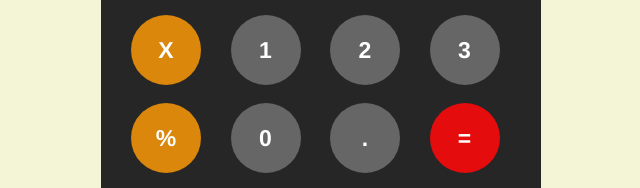
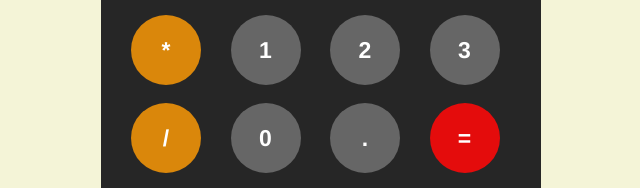
Before and after one commit to mostafa-ehab22/Calculator, a plain HTML site: page index.html in a window 1280 px wide. Shown: the part 398-586 px from the top of the page, 319-959 px from the left. Drawn offline with Linux system fonts and the light colour scheme.

Commit message:
Update buttons visuals

```diff
--- a/index.html
+++ b/index.html
@@ -18,11 +18,11 @@
         <button onclick="addToDisplay('4')">4</button>
         <button onclick="addToDisplay('5')">5</button>
         <button onclick="addToDisplay('6')">6</button>
-        <button onclick="addToDisplay('*')" class="operator">X</button>
+        <button onclick="addToDisplay('*')" class="operator">*</button>
         <button onclick="addToDisplay('1')">1</button>
         <button onclick="addToDisplay('2')">2</button>
         <button onclick="addToDisplay('3')">3</button>
-        <button onclick="addToDisplay('/')" class="operator">%</button>
+        <button onclick="addToDisplay('/')" class="operator">/</button>
         <button onclick="addToDisplay('0')">0</button>
         <button onclick="addToDisplay('.')">.</button>
         <button onclick="calculate()" id="equal">=</button>
```
